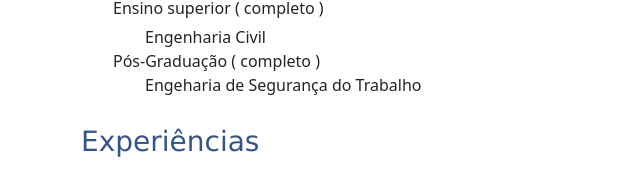
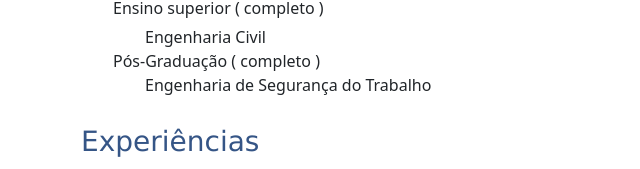
Before and after one commit to pereira-alves/pereira-alves.github.io, a plain HTML site: page index.html in a window 1280 px wide. Shown: the part 631-800 px from the top of the page, 621-1261 px from the left. Drawn offline with nearby package versions, Linux system fonts and the light colour scheme.

Commit message:
Update index.html
Correção Ortográfica

```diff
--- a/index.html
+++ b/index.html
@@ -109,7 +109,7 @@
                                 <li>Ensino superior ( completo )</li>
                                         <ul>Engenharia Civil</ul>
                                 <li>Pós-Graduação ( completo )
-                                    <ul>Engeharia de Segurança do Trabalho</ul>
+                                    <ul>Engenharia de Segurança do Trabalho</ul>
 
                                 </li>
                             </ul>
```
